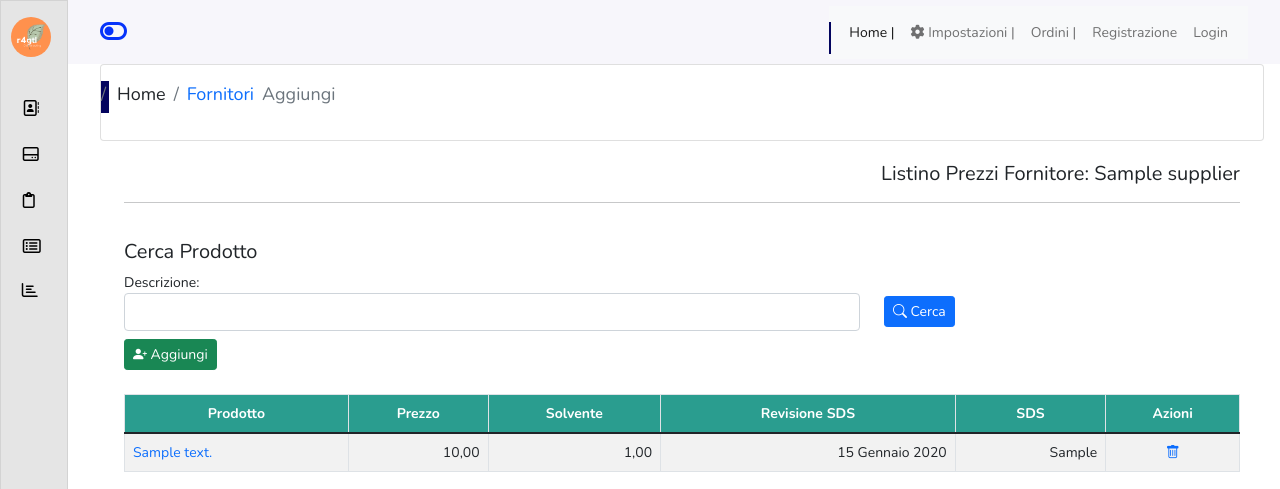
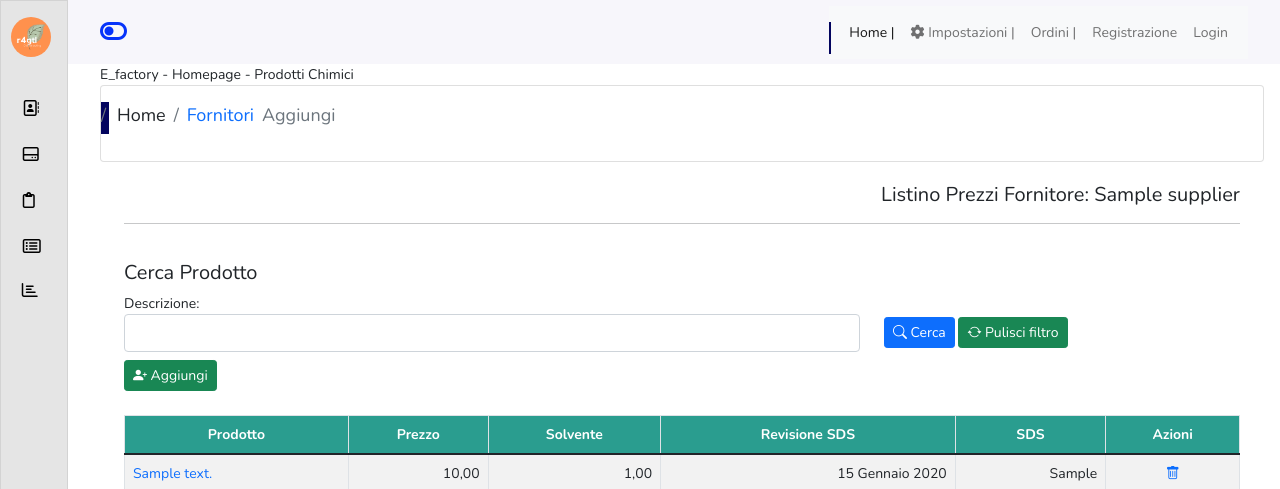
Before and after one commit to r4gtl/e_factoryDjango, a Django app: page /chemicals/price-list/1/ in a window 1280 px wide. Shown: the top 489 px of the page. Run offline with Django 4.2, Linux system fonts and the light colour scheme; tables that the repository leaves empty hold one stand-in row (values such as "Sample post"); some libraries are stand-ins or nearby versions.

Commit message:
Styling chemicals

```diff
--- a/chemicals/templates/chemicals/price_list.html
+++ b/chemicals/templates/chemicals/price_list.html
@@ -1,8 +1,12 @@
 {% extends 'base.html' %}
 {% load crispy_forms_tags %}
 {% load widget_tweaks %}
+{% load static %}
+
+{% block head %}{{ block.super }}
+<link rel="stylesheet" href="{% static 'css/base.css' %}">
 {% block head_title %}{{ block.super }} - Prodotti Chimici{% endblock head_title %}
-
+{% endblock head %}
 {% block content %}
 
     <!-- Breadcrumb -->
@@ -40,7 +44,7 @@
           <div class="col-8">
           <div class="form-group">
             {{ filter.form.description.label_tag }}
-            {% render_field filter.form.description class="form-control" %}
+            {% render_field filter.form.description class="form-control" id="toClear" %}
           </div>
 
           </div>
@@ -48,6 +52,8 @@
             <button type="submit" class="btn btn-primary btn-sm mt-4 ">
               <span class="bi bi-search"></span> Cerca
             </button>
+            <button class="btn btn-success btn-sm mt-4 clearText"><span class="bi bi-arrow-repeat"></span> Pulisci filtro</button>
+
           </div>
 
 
@@ -128,9 +134,10 @@
 
 </div>
 
-<script>
-    prev = document.getElementById("previous_page");
-    prev.value = document.referrer;
-</script>
+
 
 {% endblock content %}
+
+{% block scripts %}{{ block.super }}
+
+{% endblock scripts %}
--- a/static/css/base.css
+++ b/static/css/base.css
@@ -1,4 +1,7 @@
 @import url("https://fonts.googleapis.com/css2?family=Nunito:wght@400;600;700&display=swap");
+
+
+
 
 :root {
     --header-height: 3rem;
--- a/static/js/main.js
+++ b/static/js/main.js
@@ -2,6 +2,10 @@ prev = document.getElementById("previous_page");
 prev.value = document.referrer;
 
 
+//funzione per pulire i campi dei filtri
+$('.clearText').click(function(){
+    $("#toClear").val('');
+});
 
 
 
--- a/templates/base.html
+++ b/templates/base.html
@@ -3,6 +3,7 @@
 <html lang="en">
 
 <head>
+    {% block head %}
     <!-- Required meta tags -->
     <meta charset="utf-8">
     <meta name="viewport" content="width=device-width, initial-scale=1">
@@ -27,6 +28,8 @@
 
 
     <title>{% block head_title %}E_factory - Homepage {% endblock head_title %}</title>
+
+    {% endblock head %}
 </head>
 
 <body>
@@ -68,8 +71,8 @@
         integrity="sha384-ka7Sk0Gln4gmtz2MlQnikT1wXgYsOg+OMhuP+IlRH9sENBO0LRn5q+8nbTov4+1p"
         crossorigin="anonymous"></script>
         <!-- <script src="https://ajax.googleapis.com/ajax/libs/jquery/3.6.0/jquery.min.js"></script>     -->
-        <script src="https://ajax.googleapis.com/ajax/libs/jquery/3.5.1/jquery.min.js"></script>
-        <script src="{% static 'js/main.js' %}"></script>
+    <script src="https://ajax.googleapis.com/ajax/libs/jquery/3.5.1/jquery.min.js"></script>
+    <script src="{% static 'js/main.js' %}"></script>
     <script src="{% static 'js/base.js' %}"></script>
     <!--  -->
 
```
Also changed, not shown: chemicals/views.py (+15 -4 lines).
